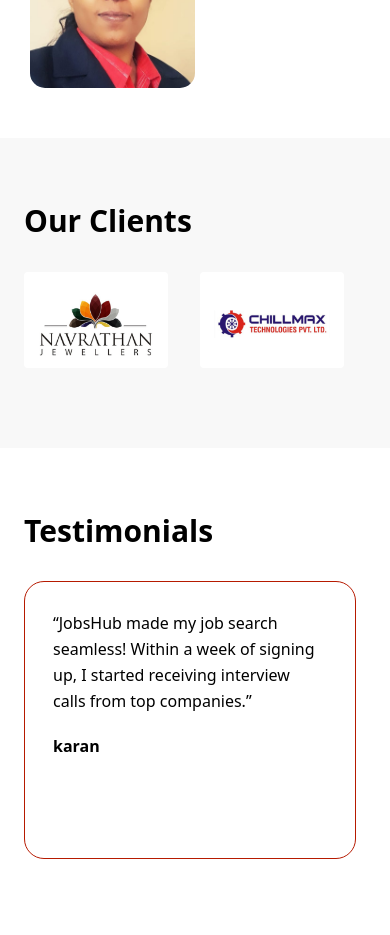
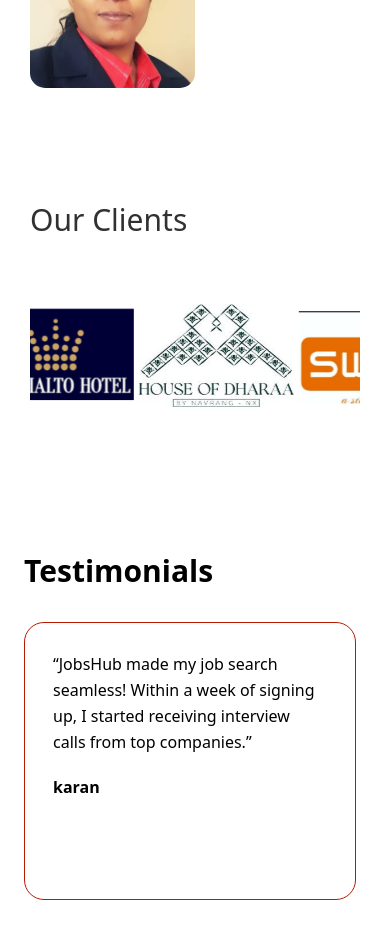
Before and after one commit to Yashwanth1228/JobsHub-HR, a Next.js app: page / in a window 390 px wide. Shown: the part 7560-8495 px from the top of the page. Built offline with nearby package versions, Linux system fonts and the light colour scheme.

Commit message:
Our Clients

```diff
--- /dev/null
+++ b/src/components/home/ClientsMarquee.css
@@ -0,0 +1,57 @@
+.clients-marquee-viewport {
+  overflow: hidden;
+}
+
+.clients-marquee-track {
+  display: flex;
+  flex-flow: row nowrap;
+  width: max-content;
+  animation: clients-marquee-left 55s linear infinite;
+}
+
+.clients-marquee-track:has(.clients-marquee-logo:hover) {
+  animation-play-state: paused;
+}
+
+.clients-marquee-group {
+  display: flex;
+  flex: 0 0 auto;
+  flex-flow: row nowrap;
+  width: max-content;
+}
+
+.clients-marquee-logo {
+  display: flex;
+  flex: 0 0 285px;
+  height: 138px;
+  align-items: center;
+  justify-content: center;
+  padding-right: 10px;
+}
+
+.clients-marquee-logo img {
+  width: auto;
+  height: auto;
+  max-width: 100%;
+  max-height: 100%;
+  object-fit: contain;
+}
+
+@keyframes clients-marquee-left {
+  to { transform: translateX(-50%); }
+}
+
+@media (max-width: 1024px) {
+  .clients-marquee-logo { flex-basis: 200px; }
+}
+
+@media (max-width: 767px) {
+  .clients-marquee-logo { flex-basis: 160px; padding-right: 5px; }
+}
+
+@media (prefers-reduced-motion: reduce) {
+  .clients-marquee-viewport { overflow-x: auto; scrollbar-width: none; }
+  .clients-marquee-viewport::-webkit-scrollbar { display: none; }
+  .clients-marquee-track { animation: none; }
+  .clients-marquee-duplicate { display: none; }
+}
--- a/src/components/home/HomeSections.js
+++ b/src/components/home/HomeSections.js
@@ -1,6 +1,7 @@
 import Image from "next/image";
 import Link from "next/link";
 import { clientLogos, faqs, posts, processes, services, testimonials } from "./homeContent";
+import "./ClientsMarquee.css";
 
 const wrap = "mx-auto max-w-[1150px] px-6 md:px-8";
 const heading = "text-3xl font-semibold leading-tight md:text-4xl";
@@ -82,7 +83,7 @@ export default function HomeSections() {
         </div>
       </section>
 
-      <section aria-labelledby="clients-heading" className="bg-[#f8f8f8] py-16"><div className={wrap}><h2 id="clients-heading" className={heading}>Our Clients</h2><div tabIndex={0} aria-label="Client logos, scroll horizontally to see more" className="mt-8 flex gap-8 overflow-x-auto pb-4 focus-visible:outline-2 focus-visible:outline-[#b61a00]">{clientLogos.map((logo, index) => <div key={logo} className="flex h-24 w-36 shrink-0 items-center justify-center rounded bg-white p-3"><Image src={img(logo)} alt={`Client logo ${index + 1}`} width={160} height={80} className="max-h-full w-auto max-w-full object-contain" /></div>)}</div></div></section>
+      <section aria-labelledby="clients-heading" className="bg-white px-[30px] py-16"><div className="mx-auto max-w-[1140px]"><h2 id="clients-heading" className="text-3xl font-medium text-[#313131] md:text-[32px]">Our Clients</h2><div className="clients-marquee-viewport mt-12" tabIndex={0} aria-label="Client logos"><div className="clients-marquee-track">{[false, true].map((duplicate) => <div key={String(duplicate)} aria-hidden={duplicate ? "true" : undefined} className={`clients-marquee-group${duplicate ? " clients-marquee-duplicate" : ""}`}>{clientLogos.map((logo, index) => <div key={logo} className="clients-marquee-logo"><Image src={img(logo)} alt={duplicate ? "" : `Client logo ${index + 1}`} width={275} height={138} /></div>)}</div>)}</div></div></div></section>
 
       <section aria-labelledby="testimonials-heading" className="py-16 md:py-20"><div className={wrap}><h2 id="testimonials-heading" className={heading}>Testimonials</h2><div tabIndex={0} aria-label="Testimonials, scroll horizontally to see more" className="mt-8 flex snap-x gap-6 overflow-x-auto pb-4 focus-visible:outline-2 focus-visible:outline-[#b61a00]">{testimonials.map(item => <blockquote key={item.name} className="w-[min(85vw,360px)] shrink-0 snap-start rounded-[20px] border border-[#b61a00] p-7"><p className="leading-relaxed">“{item.quote}”</p><footer className="mt-5"><strong>{item.name}</strong>{item.role && <span className="block text-sm">{item.role}</span>}</footer></blockquote>)}</div></div></section>
 
```
Also changed, not shown: 1 other file (tests, documents, lock files or other folders).
